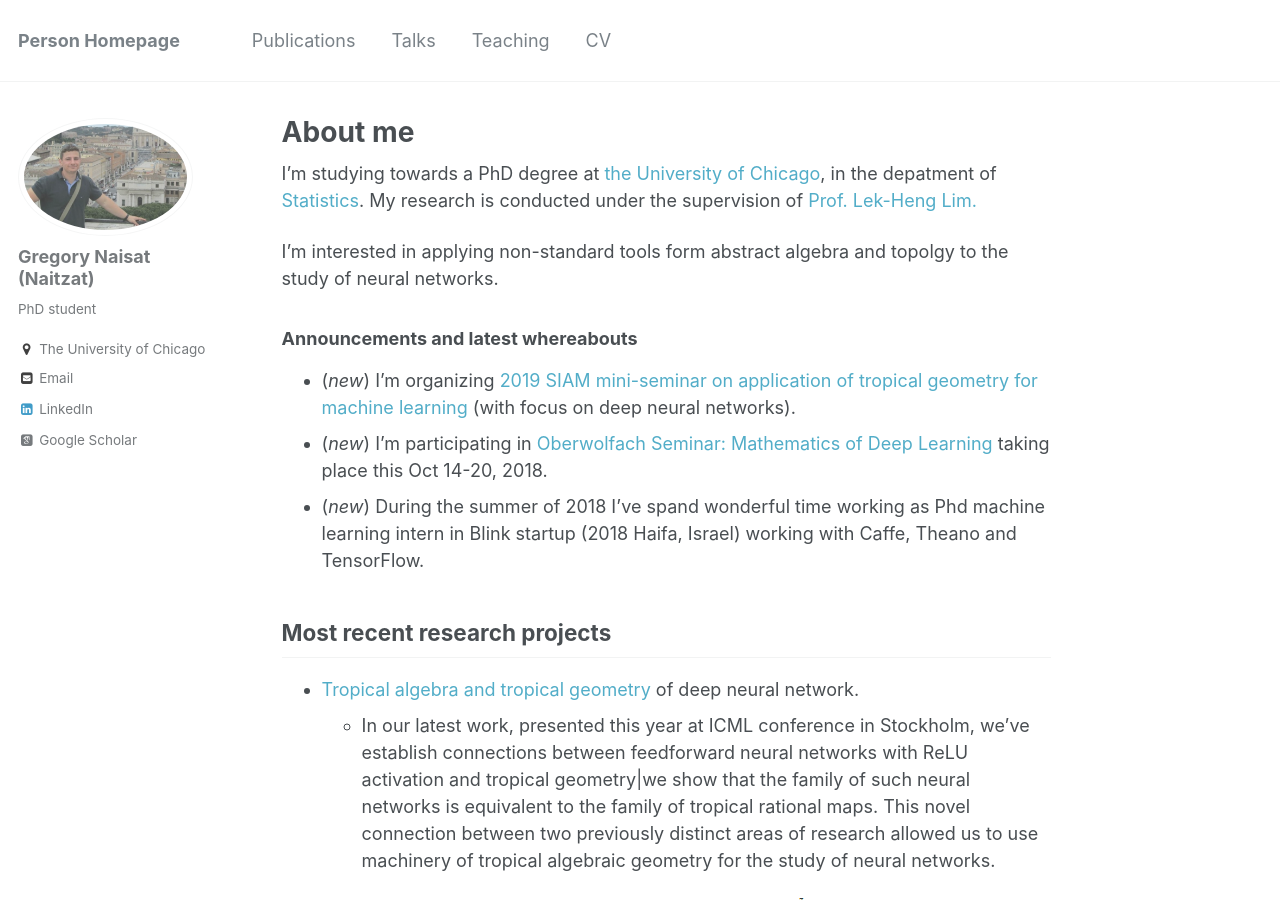
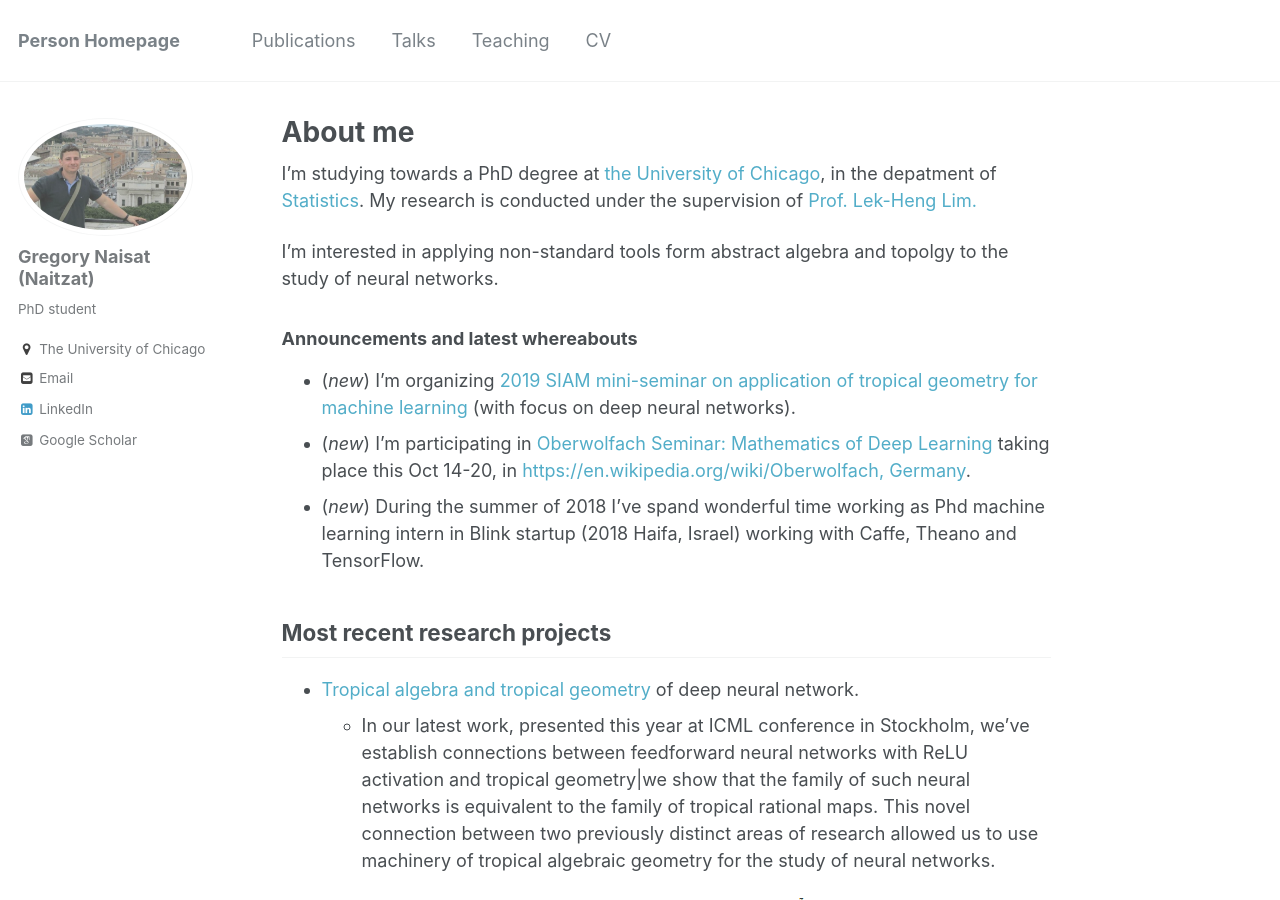
Before and after one commit to sgregnt/sgregnt.github.io, a Jekyll site: the page built from _pages/about.md, in a window 1280 px wide and 900 px high. Built offline with Jekyll 4.4.1, drawn with Linux system fonts in a browser that asks for light colours; some web fonts are replaced.

Commit message:
added location Oberwolfach

```diff
--- a/_pages/about.md
+++ b/_pages/about.md
@@ -17,7 +17,7 @@ I'm interested in applying non-standard tools form abstract algebra and topolgy
 ### Announcements and latest whereabouts
 - (_new_) I'm organizing [2019 SIAM mini-seminar on application of tropical
 geometry for machine learning](https://www.siam.org/Conferences/CM/Main/ag19) (with focus on deep neural networks).
-- (_new_) I'm participating in [Oberwolfach Seminar: Mathematics of Deep Learning](https://www.mfo.de/occasion/1842b/www_view) taking place this Oct 14-20, 2018.
+- (_new_) I'm participating in [Oberwolfach Seminar: Mathematics of Deep Learning](https://www.mfo.de/occasion/1842b/www_view) taking place this Oct 14-20, in [https://en.wikipedia.org/wiki/Oberwolfach, Germany](https://en.wikipedia.org/wiki/Oberwolfach).
 - (_new_) During the summer of 2018  I've spand wonderful time working as Phd machine learning intern in Blink startup (2018 Haifa, Israel) working with Caffe, Theano and TensorFlow.
 
 
```
